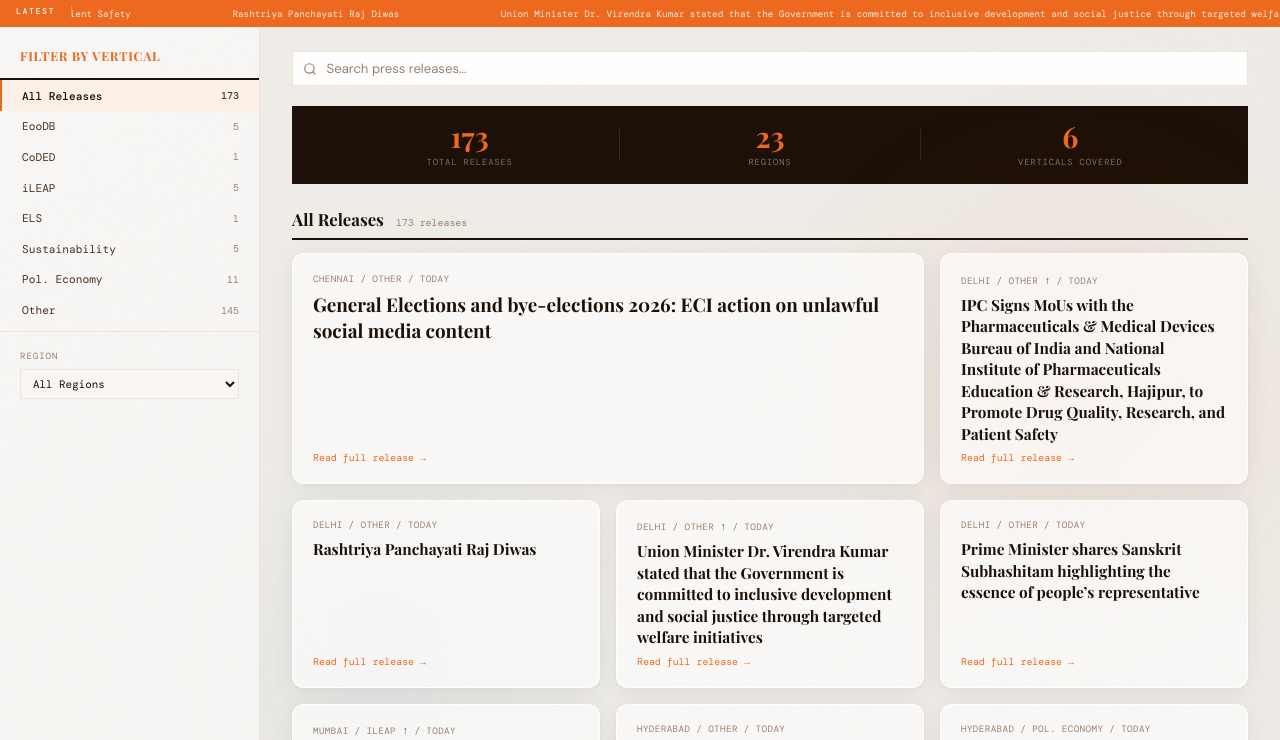
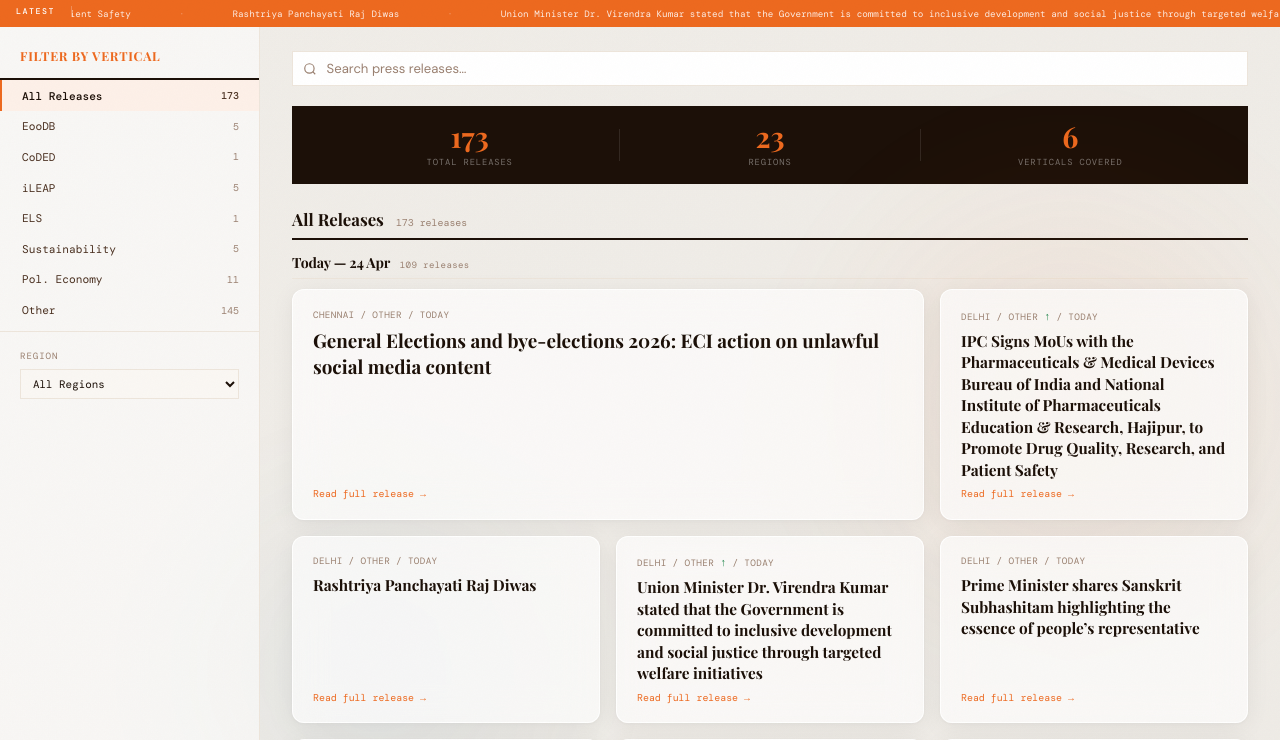
Before and after one commit to thesinghaa/pif-pib-tracker, a plain HTML site: page docs/index.html in a window 1280 px wide. Shown: the part 60-800 px from the top of the page. Drawn offline with nearby package versions, Linux system fonts and the light colour scheme; a web font is replaced by a local one.

Commit message:
Update index.html

```diff
--- a/docs/index.html
+++ b/docs/index.html
@@ -247,11 +247,31 @@
       color: var(--ink-light);
     }
 
-    /* ── CARDS GRID ────────────────────────────────────────── */
-    .cards-grid {
+    /* ── DATE GROUP HEADERS ────────────────────────────────── */
+    .date-group-header {
+      display: flex; align-items: baseline; gap: 0.6rem;
+      font-family: 'Playfair Display', serif;
+      font-size: 0.88rem; font-weight: 700;
+      color: var(--ink); letter-spacing: -0.01em;
+      margin: 1.4rem 0 0.65rem;
+      padding-bottom: 0.35rem;
+      border-bottom: 1.5px solid var(--rule);
+    }
+    .date-group-header:first-child { margin-top: 0; }
+    .date-group-count {
+      font-family: 'DM Mono', monospace; font-size: 0.57rem;
+      color: var(--ink-light); font-weight: 400;
+      letter-spacing: 0.04em;
+    }
+    .date-group-grid {
       display: grid;
       grid-template-columns: repeat(3, 1fr);
       gap: 16px;
+      margin-bottom: 0.5rem;
+    }
+
+    /* ── CARDS GRID ────────────────────────────────────────── */
+    .cards-grid {
       background: transparent;
       border: none;
     }
@@ -276,7 +296,7 @@
     .card:hover .card-meta {
       border-left-color: var(--card-accent, var(--orange));
     }
-    .card.featured { grid-column: span 2; }
+    .date-group-grid .card.featured { grid-column: span 2; }
     .card-meta {
       font-family: 'DM Mono', monospace; font-size: 0.58rem;
       color: var(--ink-light); letter-spacing: 0.04em;
@@ -416,7 +436,7 @@
     <!-- Cards -->
     <div id="loading">Loading press releases…</div>
     <div id="cards-grid" class="cards-grid" style="display:none"></div>
-    <div id="empty-state" style="display:none">No press releases published in the last 48 hours.</div>
+    <div id="empty-state" style="display:none">No press releases found for today, yesterday, or the day before (IST).</div>
 
   </main>
 </div>
@@ -558,13 +578,32 @@ function buildTicker() {
 }
 
 /* ── FILTER LOGIC ───────────────────────────────────────────── */
-const WINDOW_MS = 48 * 60 * 60 * 1000;
+
+/**
+ * Returns the set of allowed YYYY-MM-DD date strings in IST:
+ * today, yesterday, and day-before-yesterday (IST timezone).
+ * This recalculates every call so it auto-updates at IST midnight.
+ */
+function allowedISTDates() {
+  // IST = UTC+5:30
+  const nowIST = new Date(Date.now() + (5.5 * 60 * 60 * 1000));
+  const dates = new Set();
+  for (let i = 0; i < 3; i++) {
+    const d = new Date(nowIST);
+    d.setUTCDate(d.getUTCDate() - i);
+    const y = d.getUTCFullYear();
+    const m = String(d.getUTCMonth() + 1).padStart(2, '0');
+    const day = String(d.getUTCDate()).padStart(2, '0');
+    dates.add(`${y}-${m}-${day}`);
+  }
+  return dates;
+}
 
 function getFiltered() {
-  const cutoff = Date.now() - WINDOW_MS;
+  const allowed = allowedISTDates();
   return allArticles.filter(a => {
-    // Drop anything older than 48 hours
-    if (a.date && new Date(a.date).getTime() < cutoff) return false;
+    // Drop anything outside today / yesterday / day-before in IST
+    if (a.date && !allowed.has(a.date)) return false;
 
     const pv = a.primary_vertical || '';
 
@@ -606,28 +645,55 @@ function render() {
     return;
   }
   empty.style.display = 'none';
-  grid.style.display  = 'grid';
+  grid.style.display  = 'block';   // use block so date headers span full width
 
-  grid.innerHTML = filtered.map((a, i) => {
+  // Group articles by date (sorted newest first)
+  const byDate = {};
+  filtered.forEach(a => {
+    const d = a.date || 'unknown';
+    if (!byDate[d]) byDate[d] = [];
+    byDate[d].push(a);
+  });
+  const sortedDates = Object.keys(byDate).sort().reverse();
+
+  let html = '';
+  let cardIndex = 0;
+
+  sortedDates.forEach(dateStr => {
+    const group = byDate[dateStr];
+
+    // Date group header
+    html += `<div class="date-group-header">${esc(dateGroupLabel(dateStr))}
+      <span class="date-group-count">${group.length} release${group.length !== 1 ? 's' : ''}</span>
+    </div>
+    <div class="date-group-grid">`;
+
+    group.forEach((a, i) => {
       const pv       = a.primary_vertical || 'other';
       const col      = color(pv);
       const lbl      = normalise(pv) === 'other' ? 'Other' : normalise(pv);
-    const when     = timeAgo(a.date) || a.relative_time || '';
+      const when     = timeAgo(a.date) || '';
       const region   = (a.region || '').toUpperCase();
       const sentHtml = a.sentiment === 'up'   ? ' <span class="sentiment up">↑</span>'
                      : a.sentiment === 'down' ? ' <span class="sentiment down">↓</span>'
                      : '';
       const meta     = [region, lbl + sentHtml, when].filter(Boolean).join(' / ');
       const summary  = a.summary || firstTwo(a.snippet || a.full_content || '');
-    const featured = i === 0 ? ' featured' : '';
+      const featured = (cardIndex === 0) ? ' featured' : '';
+      cardIndex++;
 
-    return `<article class="card${featured}" style="--card-accent:${col}">
+      html += `<article class="card${featured}" style="--card-accent:${col}">
   <div class="card-meta">${meta}</div>
   <h2 class="card-title">${esc(a.title || '')}</h2>
   ${summary ? `<p class="card-summary">${esc(summary)}</p>` : ''}
   <a class="card-link" href="${esc(a.url || '#')}" target="_blank" rel="noopener">Read full release →</a>
 </article>`;
-  }).join('');
+    });
+
+    html += `</div>`; // close date-group-grid
+  });
+
+  grid.innerHTML = html;
 
   updateStats(filtered);
 
@@ -700,11 +766,39 @@ function firstTwo(text) {
 
 function timeAgo(d) {
   if (!d) return '';
-  const diff = Math.floor((Date.now() - new Date(d).getTime()) / 86400000);
-  if (diff === 0) return 'Today';
-  if (diff === 1) return 'Yesterday';
-  if (diff < 7)  return `${diff}d ago`;
-  return new Date(d).toLocaleDateString('en-IN', { day:'numeric', month:'short' });
+  // Compute today / yesterday / day-before in IST
+  const nowIST = new Date(Date.now() + (5.5 * 60 * 60 * 1000));
+  const todayIST = new Date(nowIST);
+  todayIST.setUTCHours(0, 0, 0, 0);
+  const todayStr     = todayIST.toISOString().slice(0, 10);
+  const yestStr      = new Date(todayIST.getTime() - 86400000).toISOString().slice(0, 10);
+  const dayBefStr    = new Date(todayIST.getTime() - 2 * 86400000).toISOString().slice(0, 10);
+
+  if (d === todayStr)  return 'Today';
+  if (d === yestStr)   return 'Yesterday';
+  if (d === dayBefStr) {
+    const dt = new Date(d + 'T00:00:00Z');
+    return dt.toLocaleDateString('en-IN', { day: 'numeric', month: 'short' });
+  }
+  const dt = new Date(d + 'T00:00:00Z');
+  return dt.toLocaleDateString('en-IN', { day: 'numeric', month: 'short' });
+}
+
+/**
+ * Returns a human-readable date group label for a section header.
+ * e.g. "Today — 24 Apr", "Yesterday — 23 Apr", "22 Apr"
+ */
+function dateGroupLabel(dateStr) {
+  const nowIST = new Date(Date.now() + (5.5 * 60 * 60 * 1000));
+  const todayIST = new Date(nowIST);
+  todayIST.setUTCHours(0, 0, 0, 0);
+  const todayStr  = todayIST.toISOString().slice(0, 10);
+  const yestStr   = new Date(todayIST.getTime() - 86400000).toISOString().slice(0, 10);
+  const dt = new Date(dateStr + 'T00:00:00Z');
+  const fmt = dt.toLocaleDateString('en-IN', { day: 'numeric', month: 'short' });
+  if (dateStr === todayStr)  return `Today — ${fmt}`;
+  if (dateStr === yestStr)   return `Yesterday — ${fmt}`;
+  return fmt;
 }
 
 /* ── EVENTS ─────────────────────────────────────────────────── */
```
Lines whose indentation alone changed are shown as unchanged.
